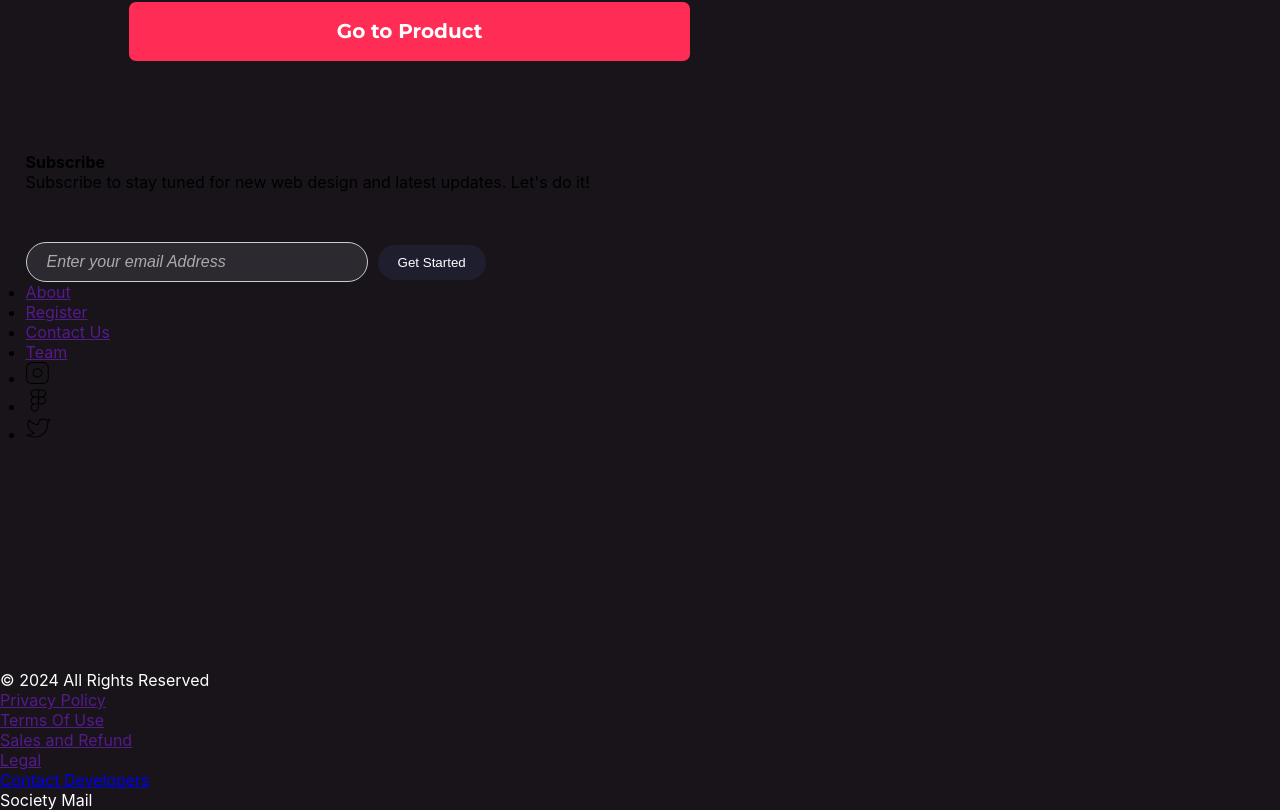
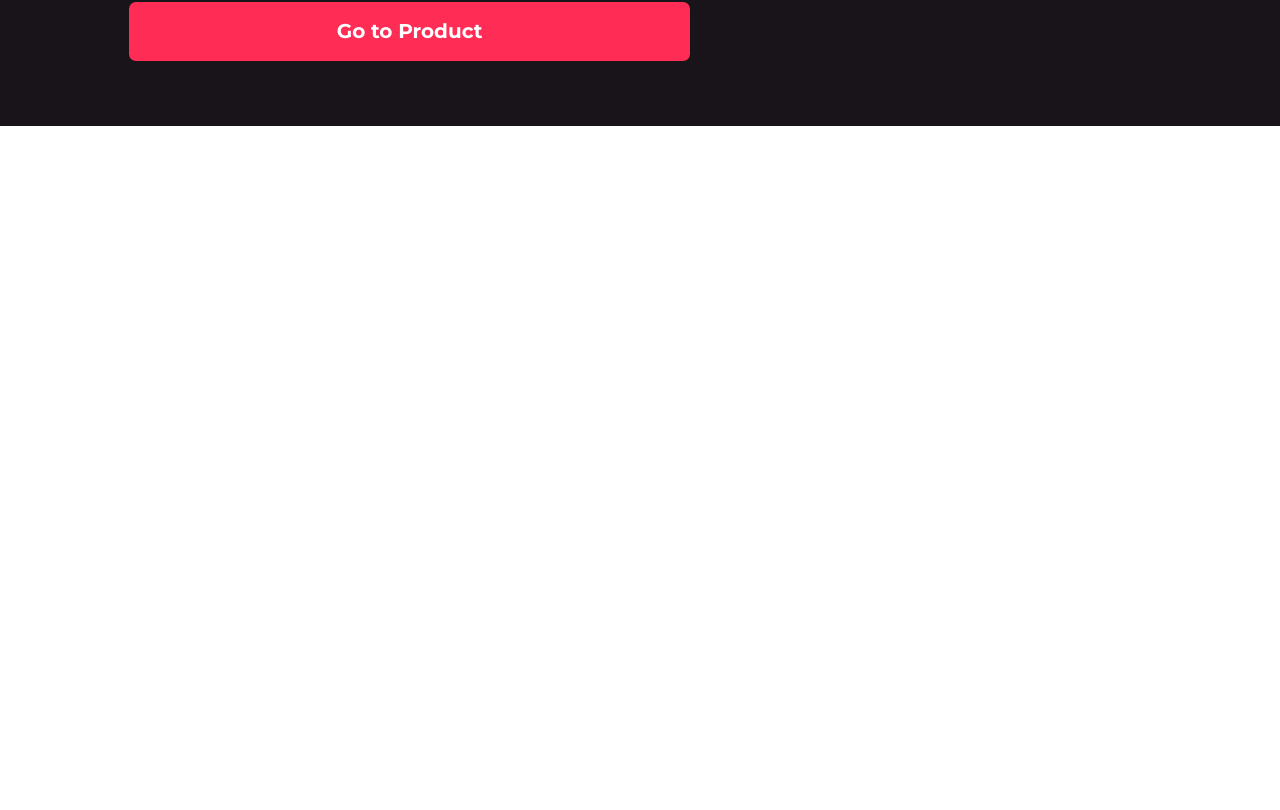
Before and after one commit to Izz69/GHG-landing, a React (Create React App) app: page / in a window 1280 px wide. Shown: the part 2274-3084 px from the top of the page. After the commit the page ends 2400 px from the top, so only its background shows below. Built offline with nearby package versions, Linux system fonts and the light colour scheme; a web font is replaced by a local one.

Commit message:
Update App.js

```diff
--- a/src/App.js
+++ b/src/App.js
@@ -29,7 +29,7 @@ function App() {
                <Product/>
 
               {/* <Fourthpage /> */}
-              <Fifthpage />
+
             </div>
           }
         />
```
